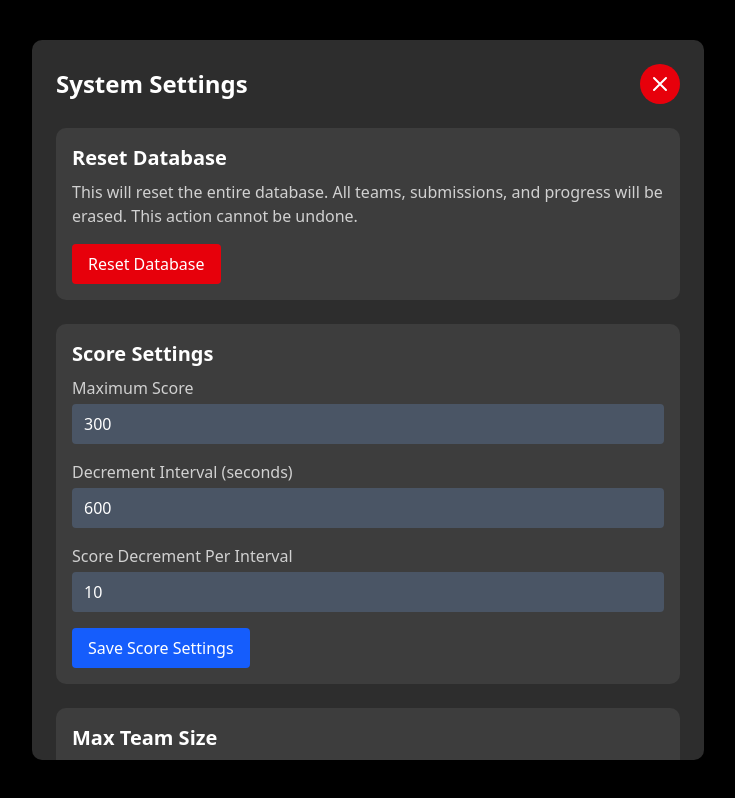
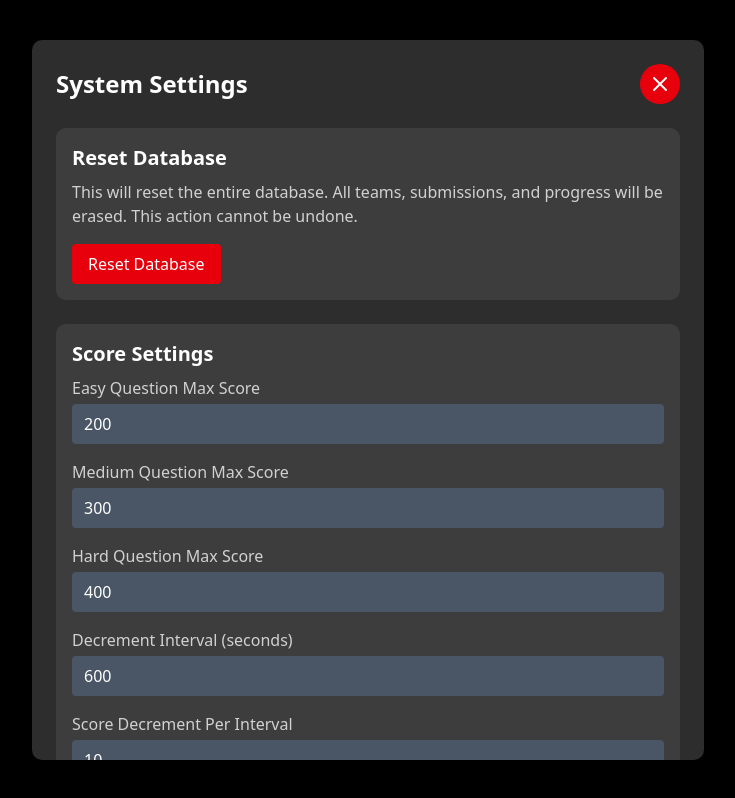
Before and after one commit to Gopesh456/HackCheck-UI, a Next.js app: page /admin/dashboard in a window 1280 px wide. Both pictures are taken after a click on the button "System Settings". Shown: the part 180-978 px from the top of the page, without its empty margins (272-1007 px from the left). Built offline with nearby package versions, Linux system fonts and the light colour scheme; no server answers.

Commit message:
Refactor scoring system in AdminDashboard; update question score settings and improve admin checks in QuestionsManagement and TeamsManagement

```diff
--- a/app/admin/dashboard/page.tsx
+++ b/app/admin/dashboard/page.tsx
@@ -22,7 +22,9 @@ export default function AdminDashboard() {
   // State for system settings modal
   const [showSettingsModal, setShowSettingsModal] = useState(false);
   const [scoreSettings, setScoreSettings] = useState({
-    max_score: 300,
+    easy_max_score: 200,
+    medium_max_score: 300,
+    hard_max_score: 400,
     score_decrement_interval_seconds: 600,
     score_decrement_per_interval: 10,
   });
@@ -87,8 +89,11 @@ export default function AdminDashboard() {
   const getDashboardData = useCallback(async () => {
     try {
       const data = await fetchData("dashboard/", "POST", null, false, false);
-
       // Handle hackathon status
+      if (data.hackathon_status === undefined) {
+        // console.log("not admin");
+        navigateTo("/admin/login");
+      }
       if (data.hackathon_status !== undefined) {
         setWebsiteActive(data.hackathon_status);
       }
@@ -111,8 +116,8 @@ export default function AdminDashboard() {
           setTimerRunning(data.hackathon_status);
         }
       }
-    } catch (error) {
-      console.error("Error fetching dashboard data:", error);
+    } catch (e) {
+      console.error("Error:", e);
     }
   }, [updateRemainingTimeFromSeconds]);
 
@@ -266,7 +271,9 @@ export default function AdminDashboard() {
       const response = await fetchData("get_score_settings/", "POST", null);
       if (response) {
         setScoreSettings({
-          max_score: response.max_score,
+          easy_max_score: response.easy_max_score,
+          medium_max_score: response.medium_max_score,
+          hard_max_score: response.hard_max_score,
           score_decrement_interval_seconds:
             response.score_decrement_interval_seconds,
           score_decrement_per_interval: response.score_decrement_per_interval,
@@ -563,16 +570,50 @@ export default function AdminDashboard() {
               <div className="space-y-4">
                 <div>
                   <label className="block mb-1 text-gray-300">
-                    Maximum Score
+                    Easy Question Max Score
                   </label>
                   <input
                     type="number"
                     min="0"
-                    value={scoreSettings.max_score}
+                    value={scoreSettings.easy_max_score}
                     onChange={(e) =>
                       setScoreSettings({
                         ...scoreSettings,
-                        max_score: parseInt(e.target.value) || 0,
+                        easy_max_score: parseInt(e.target.value) || 0,
+                      })
+                    }
+                    className="w-full px-3 py-2 bg-gray-600 rounded"
+                  />
+                </div>
+                <div>
+                  <label className="block mb-1 text-gray-300">
+                    Medium Question Max Score
+                  </label>
+                  <input
+                    type="number"
+                    min="0"
+                    value={scoreSettings.medium_max_score}
+                    onChange={(e) =>
+                      setScoreSettings({
+                        ...scoreSettings,
+                        medium_max_score: parseInt(e.target.value) || 0,
+                      })
+                    }
+                    className="w-full px-3 py-2 bg-gray-600 rounded"
+                  />
+                </div>
+                <div>
+                  <label className="block mb-1 text-gray-300">
+                    Hard Question Max Score
+                  </label>
+                  <input
+                    type="number"
+                    min="0"
+                    value={scoreSettings.hard_max_score}
+                    onChange={(e) =>
+                      setScoreSettings({
+                        ...scoreSettings,
+                        hard_max_score: parseInt(e.target.value) || 0,
                       })
                     }
                     className="w-full px-3 py-2 bg-gray-600 rounded"
--- a/app/admin/questions/page.tsx
+++ b/app/admin/questions/page.tsx
@@ -25,20 +25,27 @@ export default function QuestionsManagementPage() {
 
   // Load questions on component mount
   useEffect(() => {
-    loadQuestions();
+    const checkAdmin = async () => {
+      const res = await fetchData("is_admin/", "POST", null, false, false);
+      if (res.is_admin == true) {
+        loadQuestions();
+      } else {
+        window.location.href = "/admin/login";
+      }
+    };
+
+    checkAdmin();
   }, []);
-
   // Load questions from API
   const loadQuestions = async () => {
     setLoading(true);
+
     try {
-      const response = await fetchData(
-        "get_questions/",
-        "POST",
-        null,
-        false,
-        false
-      );
+      const response = await fetchData("get_questions/", "POST", null, false,false);
+      if (response.questions === undefined) {
+        // console.log("not admin");
+        window.location.href = "/admin/login";
+      }
 
       if (response && response.questions) {
         setApiQuestions(response.questions);
--- a/app/admin/teams/page.tsx
+++ b/app/admin/teams/page.tsx
@@ -31,6 +31,10 @@ export default function TeamsManagement() {
         try {
           // Fetch teams data
           const response = await fetchData("get_teams/", "POST", null);
+          if (response.id === undefined) {
+            // console.log("not admin");
+            window.location.href = "/admin/login";
+          }
           if (response && response.teams) {
             setTeams(response.teams);
           }
@@ -73,7 +77,11 @@ export default function TeamsManagement() {
     setIsAdding(true);
     setError(""); // Clear previous errors
     try {
-      const addedTeam: AddTeamResponse = await fetchData("register/", "POST", newTeam);
+      const addedTeam: AddTeamResponse = await fetchData(
+        "register/",
+        "POST",
+        newTeam
+      );
       setTeams([...teams, addedTeam]);
       setNewTeam({ team_name: "", password: "" });
       window.location.reload();
@@ -87,7 +95,11 @@ export default function TeamsManagement() {
       };
 
       const typedError = error as ErrorResponse;
-      if (error instanceof Error && typedError.response && typedError.response.error) {
+      if (
+        error instanceof Error &&
+        typedError.response &&
+        typedError.response.error
+      ) {
         setError(typedError.response.error);
       } else {
         setError("Failed to add team. Please try again.");
```
Also changed, not shown: 1 other file (tests, documents, lock files or other folders).
